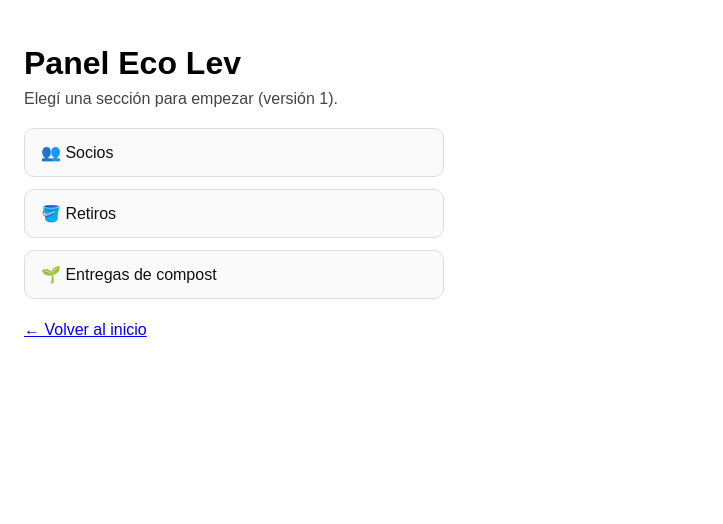
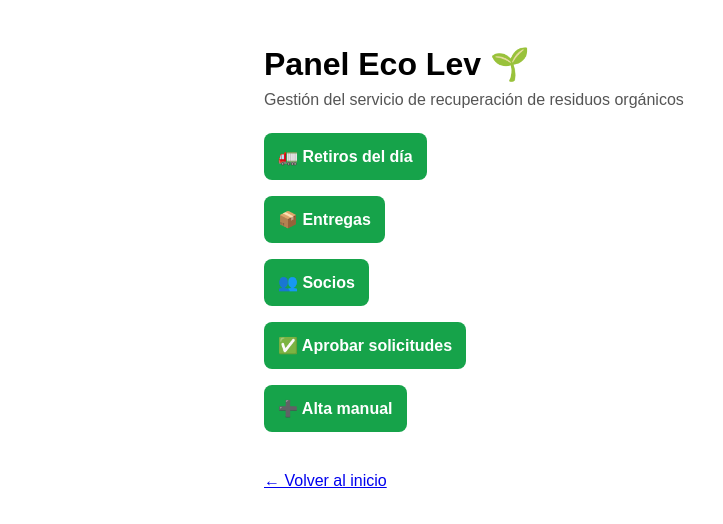
Before and after one commit to proyectoecolev/app-residuos-ecolev, a Next.js app: page /dashboard in a window 1280 px wide. Shown: the top 524 px of the page, without its empty margins (0-723 px from the left). Built offline with nearby package versions, Linux system fonts and the light colour scheme.

Commit message:
Update index.js

```diff
--- a/pages/dashboard/index.js
+++ b/pages/dashboard/index.js
@@ -2,33 +2,43 @@ import Link from "next/link";
 
 export default function Dashboard() {
   return (
-    <div style={{ fontFamily: "Arial, sans-serif", padding: "24px" }}>
-      <h1 style={{ marginBottom: "8px" }}>Panel Eco Lev</h1>
-      <p style={{ marginTop: 0, color: "#444" }}>
-        Elegí una sección para empezar (versión 1).
+    <div
+      style={{
+        fontFamily: "Arial, sans-serif",
+        padding: "24px",
+        maxWidth: "800px",
+        margin: "0 auto",
+      }}
+    >
+      <h1 style={{ marginBottom: "8px" }}>Panel Eco Lev 🌱</h1>
+      <p style={{ color: "#555", marginTop: 0 }}>
+        Gestión del servicio de recuperación de residuos orgánicos
       </p>
 
-      <div
-        style={{
-          display: "grid",
-          gap: "12px",
-          maxWidth: "420px",
-          marginTop: "20px",
-        }}
-      >
-        <Link href="/socios" style={cardStyle}>
-          👥 Socios
+      <div style={{ display: "grid", gap: "16px", marginTop: "24px" }}>
+        <Link href="/retiros">
+          <button style={btnVerde}>🚛 Retiros del día</button>
         </Link>
 
-        <Link href="/retiros" style={cardStyle}>
-          🪣 Retiros
+        <Link href="/entregas">
+          <button style={btnVerde}>📦 Entregas</button>
         </Link>
 
-        <Link href="/entregas" style={cardStyle}>
-          🌱 Entregas de compost
+        <Link href="/socios">
+          <button style={btnVerde}>👥 Socios</button>
         </Link>
 
-        <Link href="/" style={{ marginTop: "10px", display: "inline-block" }}>
+        <Link href="/aprobaciones">
+          <button style={btnVerde}>✅ Aprobar solicitudes</button>
+        </Link>
+
+        <Link href="/alta">
+          <button style={btnVerde}>➕ Alta manual</button>
+        </Link>
+      </div>
+
+      <div style={{ marginTop: "40px" }}>
+        <Link href="/">
           ← Volver al inicio
         </Link>
       </div>
@@ -36,12 +46,13 @@ export default function Dashboard() {
   );
 }
 
-const cardStyle = {
-  display: "block",
-  padding: "14px 16px",
-  border: "1px solid #ddd",
-  borderRadius: "10px",
-  textDecoration: "none",
-  color: "#111",
-  background: "#fafafa",
+const btnVerde = {
+  padding: "14px",
+  fontSize: "16px",
+  background: "#16a34a",
+  color: "white",
+  border: "none",
+  borderRadius: "8px",
+  cursor: "pointer",
+  fontWeight: "bold",
 };
```
